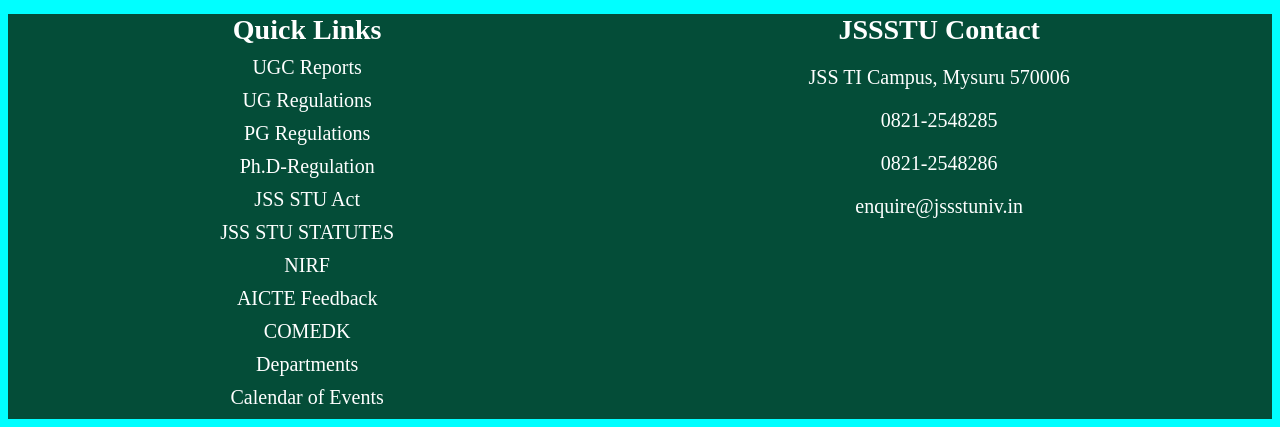
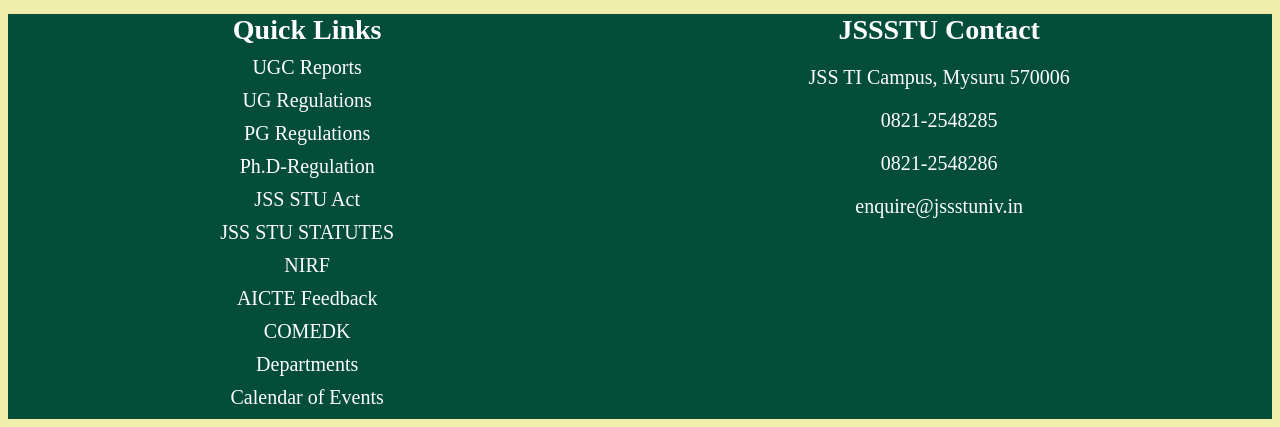
Before and after one commit to VishruthVS/Web-Technology-Lab, a PHP site: page / in a window 1280 px wide. Shown: the part 1489-1916 px from the top of the page. Run offline with PHP 8.4, Linux system fonts and the light colour scheme.

Commit message:
Update styles.css

```diff
--- a/6/A/styles.css
+++ b/6/A/styles.css
@@ -1,7 +1,7 @@
 /* External CSS for the college website */
 
 body {
-    background-color: cyan;
+    background-color: #f0eead;
     text-align: center;
 }
 
```
